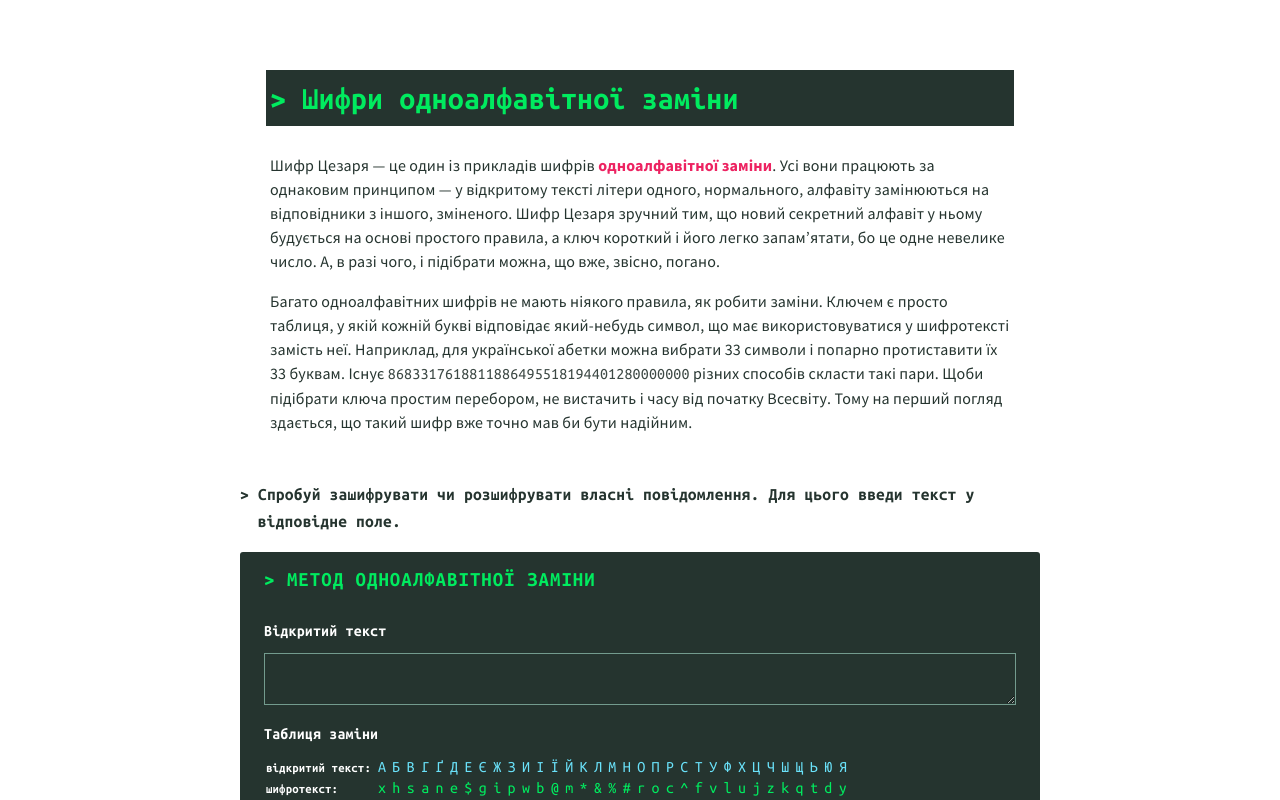
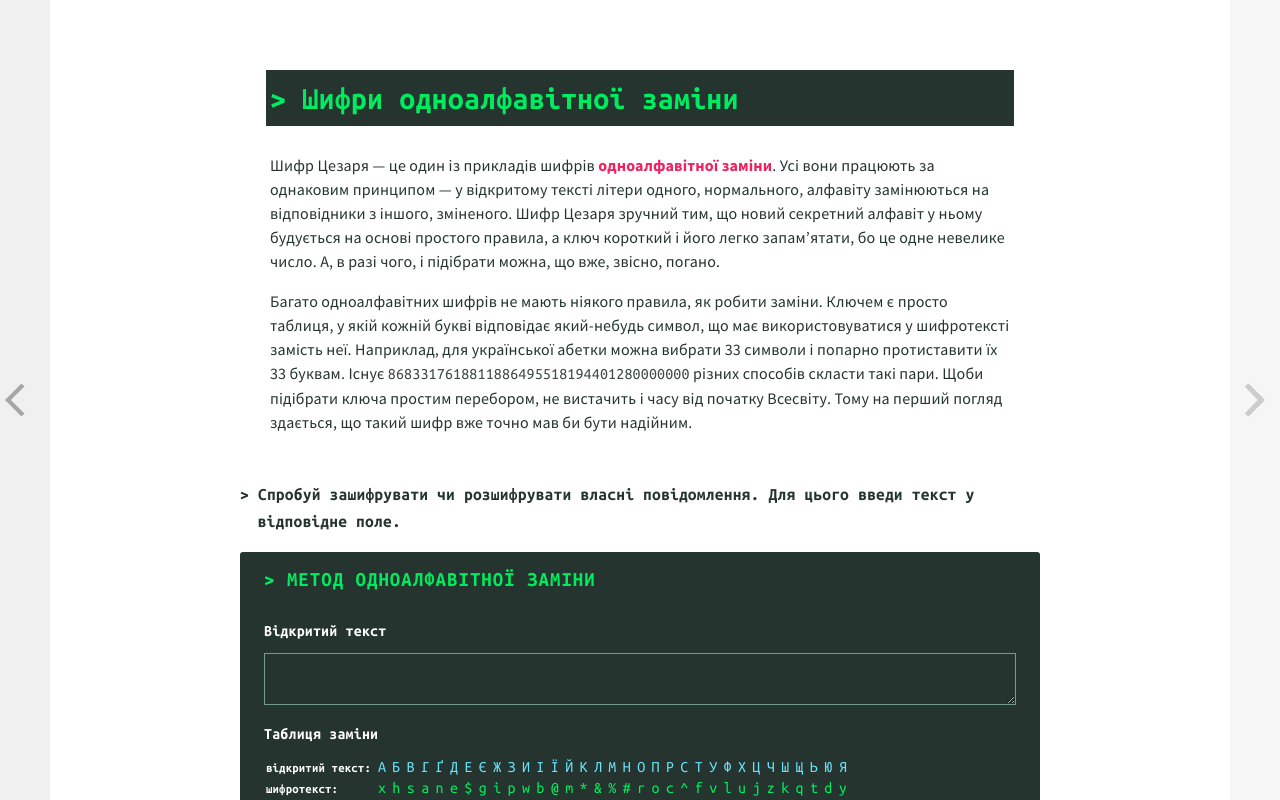
Before and after one commit to Zlira/crypto_history, a React (Create React App) app: page /2 in a window 1280 px wide. Shown: the top 800 px of the page. Built offline with nearby package versions, Linux system fonts and the light colour scheme.

Commit message:
Added navigation between chapters

```diff
--- a/src/App.css
+++ b/src/App.css
@@ -89,3 +89,22 @@ em {
   letter-spacing: 0.01em;
   color: rgb(61, 73, 69);
 }
+
+.nav__right {
+  position: fixed;
+  top: 0px;
+  right: 0px;
+  width: 50px;
+  height: 100%;
+  opacity: .2;
+  cursor: pointer;
+  background-color: lightgray;
+  background-image: url('./img/icons/arrow_forward.svg');
+  background-repeat: no-repeat;
+  background-position: center;
+  background-size: 40px;
+}
+
+.nav__right:hover {
+  opacity: .35;
+}
--- /dev/null
+++ b/src/components/NavigationContainer/NavContainer.css
@@ -0,0 +1,26 @@
+.nav__link {
+  position: fixed;
+  top: 0px;
+  width: 50px;
+  height: 100%;
+  opacity: .2;
+  cursor: pointer;
+  background-color: lightgray;
+  background-repeat: no-repeat;
+  background-position: center;
+  background-size: 40px;
+}
+
+.nav__link_right {
+  right: 0px;
+  background-image: url('../../img/icons/arrow_forward.svg');
+}
+
+.nav__link_left {
+  left: 0px;
+  background-image: url('../../img/icons/arrow_back.svg');
+}
+
+.nav__link:hover {
+  opacity: .35;
+}
--- /dev/null
+++ b/src/components/NavigationContainer/index.js
@@ -0,0 +1,16 @@
+import React from 'react'
+
+import './NavContainer.css'
+
+
+export default function NavigationContrainer({children, linkForward, linkBack}) {
+  return <div>
+    {
+      linkForward? <div className='nav__link nav__link_right' onClick={() => window.location = linkForward}></div> : null
+    }
+    {
+      linkBack? <div className='nav__link nav__link_left' onClick={() => window.location = linkBack}></div> : null
+    }
+    {children}
+  </div>
+}
--- a/src/components/NextChapterLink.js
+++ b/src/components/NextChapterLink.js
@@ -27,6 +27,7 @@ export default class NextChapterLink extends React.Component {
       this.setState({touched: true})
     }
     if (this.keywordIsCorrect()) {
+      // todo remove hardcode
       window.location = '/2'
     }
   }
--- a/src/content/ChapterOne.js
+++ b/src/content/ChapterOne.js
@@ -6,9 +6,12 @@ import { caesarText } from './cipherTexts'
 import { encipher } from '../ciphers/caesar'
 import SteganographyWidget from '../components/SteganographyWidget'
 import NextChapterLink from '../components/NextChapterLink'
+import NavigationContainer from '../components/NavigationContainer/index'
+
 
 export default function ChapterOne() {
   return (
+<NavigationContainer linkForward='/2'>
 <article>
 <h1>
   <span>Історія таємного письма: <br/></span>
@@ -163,4 +166,5 @@ export default function ChapterOne() {
 
 <NextChapterLink keyword="одноалфавіт" link="/2"/>
 </article>
+</NavigationContainer>
 )}
--- a/src/content/ChapterTwo.js
+++ b/src/content/ChapterTwo.js
@@ -7,10 +7,12 @@ import {KEY_2, encipher} from '../ciphers/monoalphabet'
 import { monoalphabetText } from './cipherTexts'
 import KaterineDialog from '../components/KaterineDialog'
 import { Chapter2Text as Chapter2LetterFreques } from '../content/letterFrequency'
+import NavigationContainer from '../components/NavigationContainer/index'
 
 
-export default function ChapterOne() {
+export default function ChapterTwo() {
   return (
+<NavigationContainer linkBack='/' linkForward='/3'>
 <article>
   <h2>Шифри одноалфавітної заміни</h2>
   <p className="main-text">
@@ -134,5 +136,6 @@ export default function ChapterOne() {
     </p>
     <MonoalphabetBreakWidget text={encipher(monoalphabetText, KEY_2)}/>
   </div>
-</article>)
+</article>
+</NavigationContainer>)
 }
```
Also changed, not shown: src/img/icons/arrow_back.svg (added), src/img/icons/arrow_forward.svg (added).
